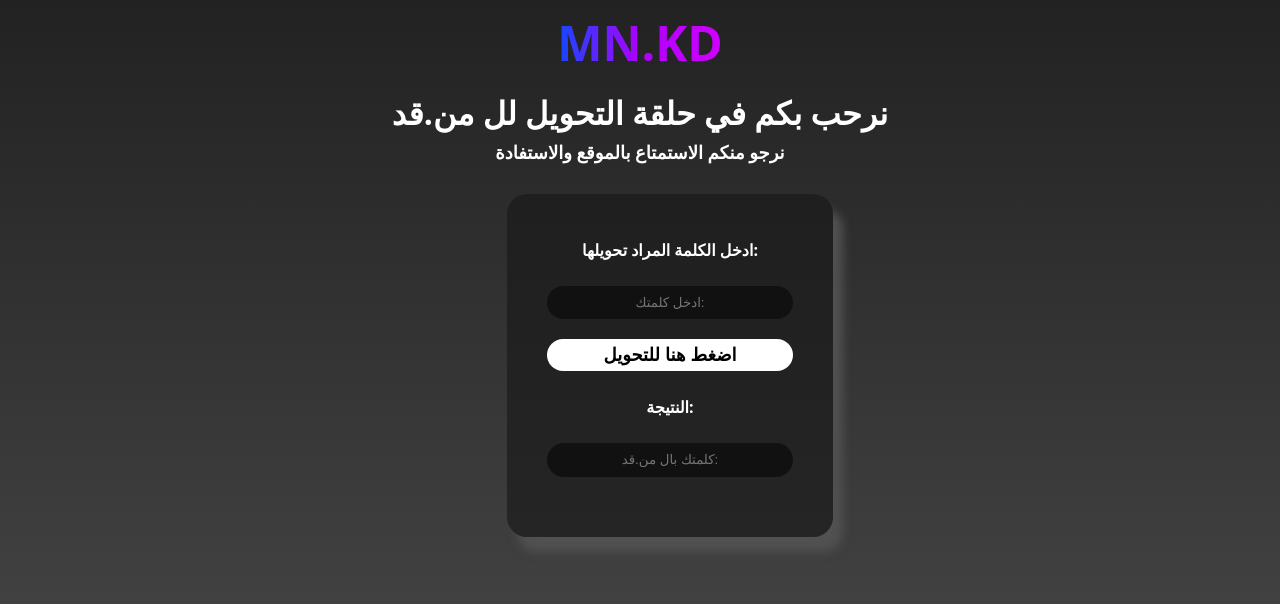
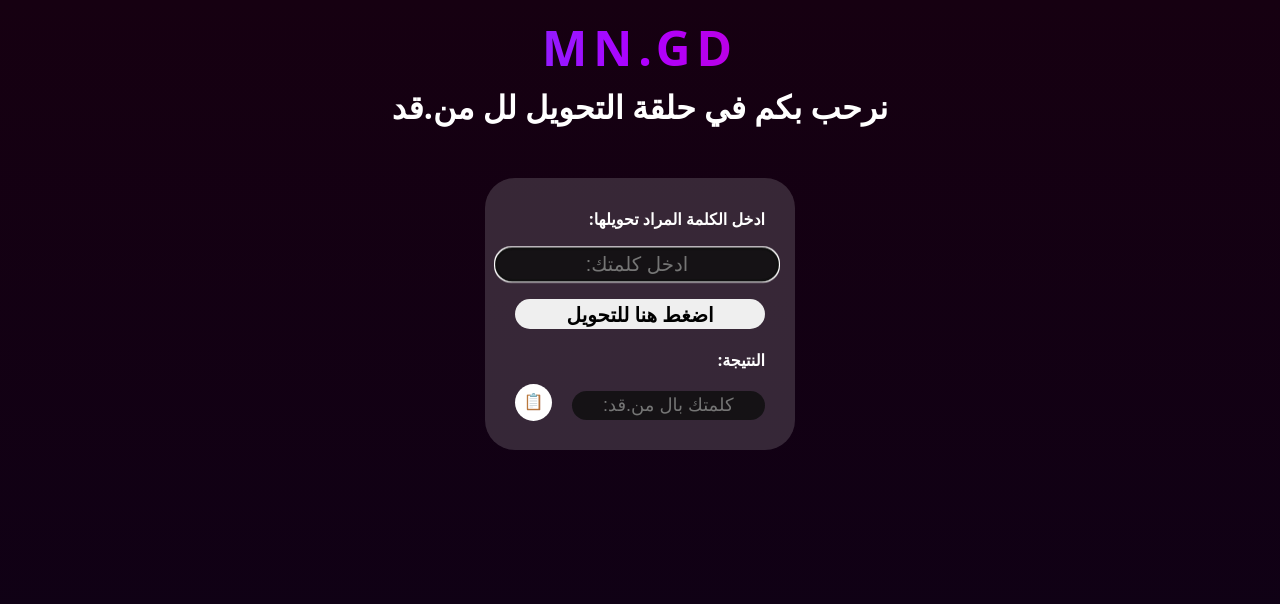
Before and after one commit to wafaayoub2022-cmd/MNGD, a plain HTML site: page index.html in a window 1280 px wide. Drawn offline with Linux system fonts and the light colour scheme.

Commit message:
Add files via upload

```diff
--- a/index.html
+++ b/index.html
@@ -4,26 +4,24 @@
     <meta charset="UTF-8">
     <link rel="stylesheet" href="style.css">
     <meta name="viewport" content="width=device-width, initial-scale=1.0">
-    <title>mN.kD</title>
+    <title>MN.GD</title>
 </head>
-<body>
+<body dir="rtl">
     <header>
-        <h1 id="title">mN.kD</h1>
-
+        <h1 id="title" title="هي لغة تم صنعها في 2025 من قبل الصديقان اياد و  ايوب واخذ الاسم من بداية لقب هذان الاخيران">mN.gD</h1>
     <h1 id="chapeau">نرحب بكم في حلقة التحويل لل من.قد</h1>
-    <p class="p">نرجو منكم الاستمتاع بالموقع والاستفادة</p>
     </header>
     <main>
         <section id="mnkd">
+                <label for="word">ادخل الكلمة المراد تحويلها:</label>
+                <input type="text" title="ادخل كلمتك" name="word" autofocus   placeholder="ادخل كلمتك:" id="word">
+                <button id="submit" title="اضغط للتحول للمنقد" >اضغط هنا للتحويل</button>
+                <label for="reselt">النتيجة:</label>
+                <input type="text" title="نتيجة عملك" id="reselt" placeholder="كلمتك بال من.قد:" readonly >
+                <span id="copierBtn" title="اضغط لنسخ النتيجة">📋</span>
+                <div id="copy-toast"></div>
+        </section>
 
-        <form>
-            <label for="word">ادخل الكلمة المراد تحويلها:</label>
-            <input type="text" name="word"  placeholder="ادخل كلمتك:" id="word">
-             <button id="submit" >اضغط هنا للتحويل</button>
-            <label for="reselt">النتيجة:</label>
-            <input type="text" id="reselt" placeholder="كلمتك بال من.قد:" readonly >
-        </form>
-        </section>
     </main>
    <script src="main.js"></script>
 </body>
--- a/main.js
+++ b/main.js
@@ -1,27 +1,60 @@
 let word = document.getElementById("word");
+let submit = document.getElementById("submit");
 let reselt = document.getElementById("reselt");
-let submit = document.getElementById("submit");
+let copierBtn = document.getElementById("copierBtn");
+let copyToast = document.getElementById("copy-toast");
+let toastTimer = null;
+let hide = null;
+let alphabit = "ابتثجحخدذرزسشصضطظعغفقكلمنهوي7";
 
-submit.onclick = function(event){
-    event.preventDefault();
-    let newword = "";
-    // الحروف الخاصة بلغة المن.قد
-    let alphabit = "ابتثجحخدذرزسشصضطظعغفقكلمنهوي7";
+submit.onclick = function (event) {
     let value = word.value;
+    let newWord = ""
 
     for (let i = 0; i < value.length; i++) {
         let letter = value[i];
-        let index = alphabit.indexOf(letter);
+        let index = alphabit.indexOf(letter)
 
-        // التحقق من الحروف الأجنبية أو غير المبرمجة
-        if(index === -1){
-            reselt.value = "mok nta thani";
-            return; // التوقف فوراً إذا وُجد حرف غير مدعوم
+        if(letter === " " || letter === "." || letter === "," || letter === ","){
+            newWord += " "
+            continue;
+        }else if (letter === "ة") {
+            newWord += "ث";
+            continue;
+        }else if (letter === "7") {
+            newWord = "مك مليحة نت??يخي";
+            break
         }
 
-        newword += alphabit[index + 1];
+        if(value === " "){
+            reselt.value  = "اين كلمتك ؟؟؟؟؟"
+            return
+        }
+        if(index == -1){
+            reselt.value = "mok"
+            return
+        }
+        newWord += alphabit[index + 1];
     }
+    reselt.value = newWord
+}
+copierBtn.onclick = async function(){
+    clearTimeout(toastTimer);
+    try {
+    await navigator.clipboard.writeText(reselt.value);
+    copyToast.innerText = " !تم النسخ بنجاح "
+    copyToast.style.display = "block";
+    copyToast.style.opacity = "1"
+    toastTimer = setTimeout(function (){
+        copyToast.style.transition = "1s";
+        copyToast.style.display = "none";
+        hide = setTimeout(function () {
+            copyToast.style.display = "none"
+            copyToast.innerText = ""
+        },3000)
+    },2000);
 
-    // عرض الكلمة المترجمة نهائياً في الحقل
-    reselt.value = newword;
+  } catch (err) {
+    copierBtn.title = 'تعذر النسخ، تحقق من أذونات المتصفح أو الخادم.';
+  }
 }
--- a/style.css
+++ b/style.css
@@ -1,167 +1,122 @@
-:root {
-    --main_color: #222;
-    --main2_color: #4b4b4b;
-    --secend_color: #111;
-    --hover_color: #c5c5c5;
-    --font_color: #fff;
-    --font_family: system-ui;
+*{
+    margin:0;
+    padding:0;
+}
+body{
+    background-image: linear-gradient(#160011,#0e0116);
+    background-repeat: no-repeat;
+    height: 100vh;
+    font-family: system-ui, -apple-system, BlinkMacSystemFont, 'Segoe UI', Roboto, Oxygen, Ubuntu, Cantarell, 'Open Sans', 'Helvetica Neue', sans-serif;
+    color: white;
+    overflow: hidden;
+    display: flex;
+    flex-direction: column;
+}
+header{
+    text-align: center;
+    margin: 10px;
+}
+#title{
+    letter-spacing:6px;
+    padding:5px;
+    text-transform: uppercase;
+    background-image:linear-gradient(to left,#ff0055,#ae00ff, #00aeff ) ;
+    color: transparent;
+    background-clip: text;
+    font-size: 3em;
+    animation: title 1.5s ease .2s normal both ;
+}
+@keyframes title{
+    0%{
+        opacity: 0;
+        transform: translateX(100px);
+    }
+    25%{
+        opacity: 0.5;
+        transform: rotate(10deg);
+    }
+    50%{
+        transform: rotate(-10deg);
+    }
+    75%{
+        filter: drop-shadow(0 0 18px #3700ff);
+    }
+
+    80%{
+        filter: drop-shadow(0 0 30px #3700ff);
+    }
+}
+main{
+    margin-top:40px ;
+}
+#mnkd{
+    margin-top: 200px;
+    background: #ffffff27;
+    width: 250px;
+    margin: auto;
+    border-radius:30px ;
+    display: flex;
+    flex-direction: column;
+    gap: 20px;
+    padding: 30px;
+    font-weight: bolder;
+    position: relative;
 }
 
-* {
+input{
+    background: #0e0e0ece;
+    border: none;
+    margin: auto;
+    width: 100%;
+    height: 23px;
+    border-radius: 20px;
+    font-size: 18px;
+    color: white;
+    padding: 3px;
+    text-align: center;
+}
+input:focus{
+    scale: 1.1;
+}
+button{
+    border-radius: 20px;
+    border: none;
+    height: 30px;
+    font-family: system-ui, -apple-system, BlinkMacSystemFont, 'Segoe UI', Roboto, Oxygen, Ubuntu, Cantarell, 'Open Sans', 'Helvetica Neue', sans-serif;
+    font-weight: 900;
+    font-size: 20px;
+    transition: 0.75s;
+}
+button:hover{
+    background: #aaaaaa;
+}
+input[readonly]{
+    width: 75%;
     margin: 0;
-    padding: 0;
+}
+span{
     box-sizing: border-box;
+    background: white;
+    height: 37px;
+    width: 37px;
+    border-radius: 50%;
+    text-align: center;
+    padding: 6px;
+    cursor: pointer;
+    position:absolute;
+    bottom:29px;
+    left: 30px;
 }
-
-body {
-    min-height: 100vh;
-    background: linear-gradient(var(--main_color), var(--main2_color));
-    color: var(--font_color);
-    font-family: var(--font_family);
-    display: flex;
-    flex-direction: column;
-    align-items: center;
+#copy-toast{
+    position:fixed;
+    left: 20px;
+    bottom: 20px;
+    text-align: center;
+    background: #000;
+    padding: 10px ;
+    width: 180px;
+    border-radius: 20px;
+    transition: 1s;
+    opacity: 0;
+    display: none;
 }
-
-header {
-    display: flex;
-    flex-direction: column;
-    align-items: center;
-    justify-content: center;
-}
-
-#title {
-    text-transform: uppercase;
-    padding: 10px;
-    -webkit-text-fill-color: transparent;
-    -webkit-background-clip: text; /* أضفنا -webkit هنا */
-    display: inline-block;
-    background-clip: text;
-    background-image: linear-gradient(to left,#d400ff,#ae00ff,#0051ff);
-    font-size: 3em;
-    animation-name: title;
-    animation-duration: 1s;
-    animation-delay: 0.5s;
-}
-
-@keyframes title {
-    0% {
-        transform: rotate(0deg);
-    }
-
-    25% {
-        transform: rotate(-10deg);
-        transform: translateX(10px);
-    }
-
-    75% {
-        transform: rotate(10deg);
-    }
-
-    85% {
-        transform: rotate(10deg);
-    }
-
-    100% {
-        transform: translate(0px);
-        transform: rotate(0deg);
-    }
-}
-
-
-
-.p {
-    font-weight: bolder;
-    font-size: large;
-    animation-name: chapeau;
-    animation-duration: 1s;
-    animation-delay: s;
-}
-
-#chapeau {
-    padding: 6px;
-    animation-name: chapeau;
-    animation-duration: 1s;
-    animation-delay: s;
-}
-
-@keyframes chapeau {
-    0% {
-        transform: translate(30px);
-        opacity: 0;
-    }
-
-    50% {
-        transform: translate(-30px);
-    }
-
-    75% {
-        transform: translate(10px);
-    }
-
-    100% {
-        transform: translate(0px);
-    }
-}
-
-label{
-    display: block;
-    padding: 5px;
-    font-weight: bolder;
-}
-
-input {
-    background: var(--secend_color);
-    color: var(--font_color);
-    border: none;
-    text-align: center;
-    border-radius: 20px;
-    height: 2.5em;
-    width:100% ;
-}
-
-
-input:focus {
-    transform: scale(1.1);
-    background: #111111e3;
-}
-
-
-#mnkd {
-    margin: 30px;
-    padding: 20px 20px 40px 20px;
-    width: 100%;
-    background: #1a1a1aad;
-    border-radius: 20px;
-    box-shadow: 10px 15px 10px #525151;
-    animation-name: section;
-    animation-duration: 3s;
-}
-
-/* ujyujky */
-
-#submit {
-    transition: 0.8s;
-    background: white;
-    font-size: large;
-    display: block;
-    padding: 5px;
-    font-weight: bolder;
-    border: none;
-    text-align: center;
-    border-radius: 20px;
-}
-
-#submit:hover {
-    background: #c5c5c5;
-}
-
-form {
-    display: flex;
-    padding: 20px;
-    text-align: center;
-    flex-grow: 1;
-    justify-content: space-between;
-    flex-direction: column;
-    gap: 20px;
-}
```
